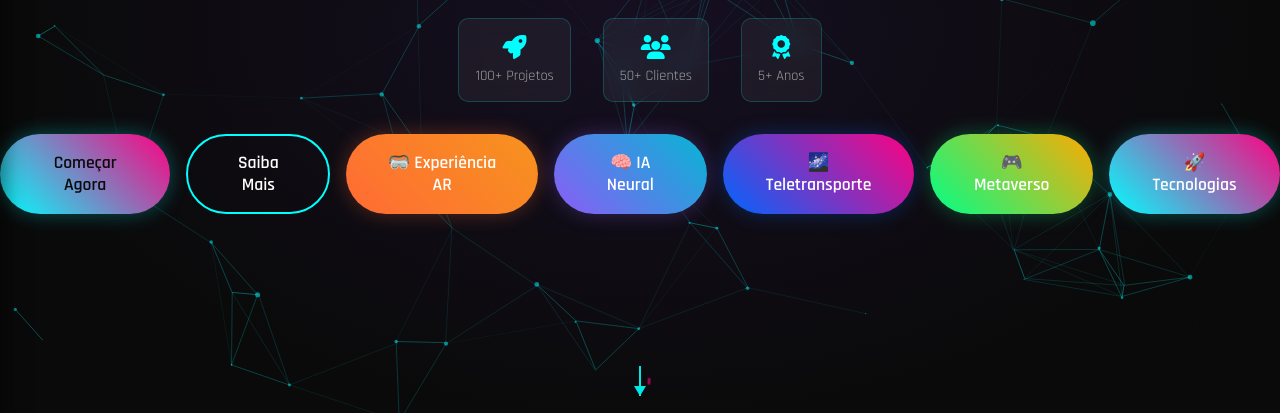
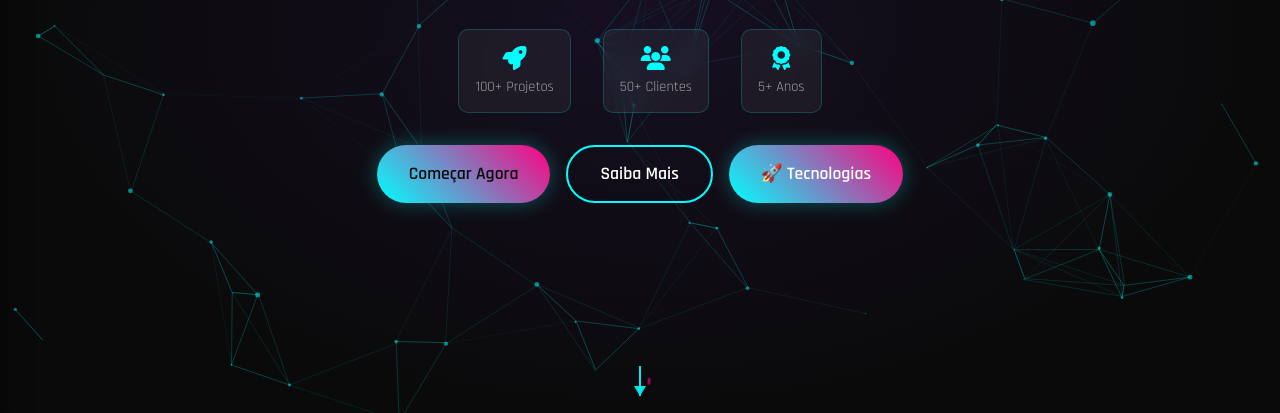
Before and after one commit to NicolasCastela/landing-page, a website: page index.html in a window 1280 px wide. Shown: the part 372-785 px from the top of the page. Drawn offline with nearby package versions, Linux system fonts and the light colour scheme.

Commit message:
fix: remove content spam code

```diff
--- a/index.html
+++ b/index.html
@@ -68,14 +68,14 @@
             <div class="hero-buttons" data-aos="fade-up" data-aos-delay="700">
                 <button class="btn btn-primary" onclick="scrollToSection('contact')">Começar Agora</button>
                 <button class="btn btn-secondary" onclick="scrollToSection('about')">Saiba Mais</button>
-                <button class="btn btn-ar" onclick="window.location.href='ar-experience.html'">🥽 Experiência
-                    AR</button>
-                <button class="btn btn-neural" onclick="window.location.href='neural-hologram.html'">🧠 IA
-                    Neural</button>
-                <button class="btn btn-quantum" onclick="window.location.href='quantum-teleport.html'">🌌
-                    Teletransporte</button>
-                <button class="btn btn-metaverse" onclick="window.location.href='metaverse-world.html'">🎮
-                    Metaverso</button>
+                <!-- <button class="btn btn-ar" onclick="window.location.href='ar-experience.html'">🥽 Experiência
+                    AR</button> -->
+                <!-- <button class="btn btn-neural" onclick="window.location.href='neural-hologram.html'">🧠 IA
+                    Neural</button> -->
+                <!-- <button class="btn btn-quantum" onclick="window.location.href='quantum-teleport.html'">🌌
+                    Teletransporte</button> -->
+                <!-- <button class="btn btn-metaverse" onclick="window.location.href='metaverse-world.html'">🎮
+                    Metaverso</button> -->
                 <button class="btn btn-tech" onclick="toggleTechMenu()">🚀 Tecnologias</button>
             </div>
         </div>
```
